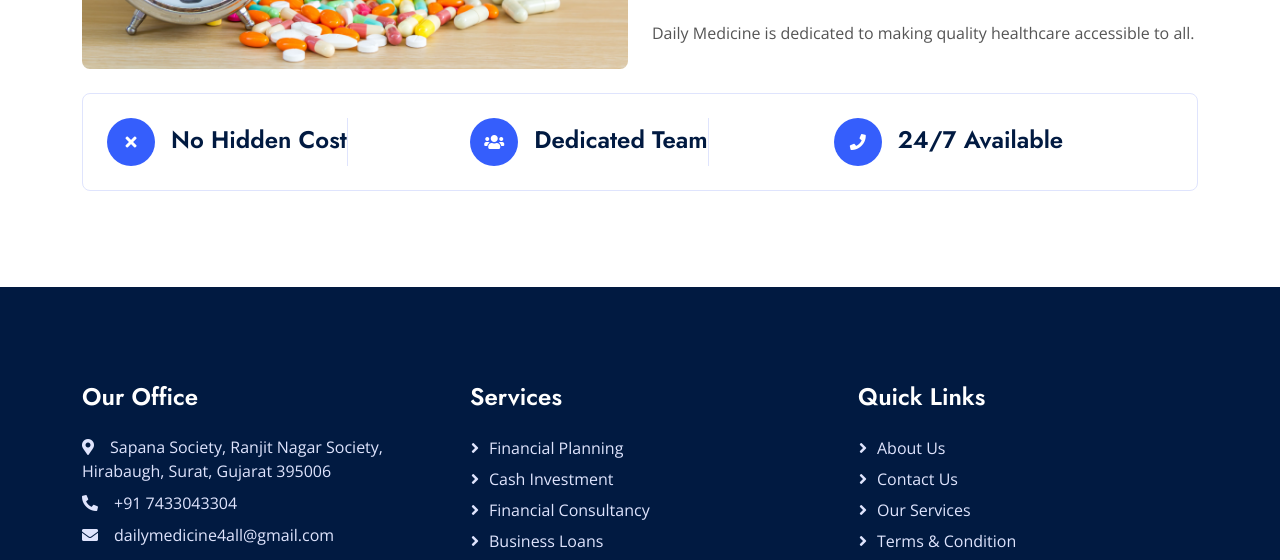
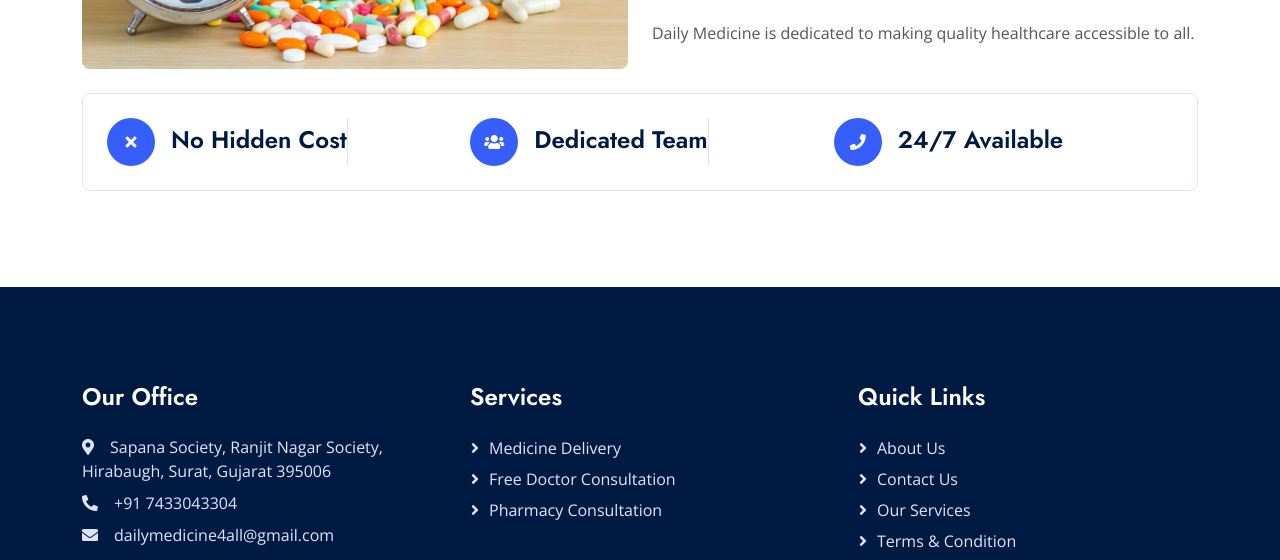
Before and after one commit to umangrathod11/daily-medicine, a plain HTML site: page about.html in a window 1280 px wide. Shown: the part 887-1447 px from the top of the page. Drawn offline with nearby package versions, Linux system fonts and the light colour scheme; files that its build step writes are made by us from their sources.

Commit message:
footer change

```diff
--- a/about.html
+++ b/about.html
@@ -191,12 +191,11 @@
             </div>
           </div>
           <div class="col-lg-4 col-md-6">
-            <h4 class="text-white mb-4">Services</h4>
-            <a class="btn btn-link" href="service.html">Financial Planning</a>
-            <a class="btn btn-link" href="service.html">Cash Investment</a>
-            <a class="btn btn-link" href="service.html">Financial Consultancy</a>
-            <a class="btn btn-link" href="service.html">Business Loans</a>
-          </div>
+          <h4 class="text-white mb-4">Services</h4>
+          <a class="btn btn-link" href="service.html">Medicine delivery</a>
+          <a class="btn btn-link" href="service.html">Free Doctor Consultation</a>
+          <a class="btn btn-link" href="service.html">pharmacy Consultation</a>
+        </div>
           <div class="col-lg-4 col-md-6">
             <h4 class="text-white mb-4">Quick Links</h4>
             <a class="btn btn-link" href="about.html">About Us</a>
```
Also changed, not shown: contact.html (+5 -6 lines), feature.html (+5 -6 lines), index.html (+3 -4 lines), project.html (+5 -6 lines), service.html (+5 -6 lines), testimonial.html (+5 -6 lines).
